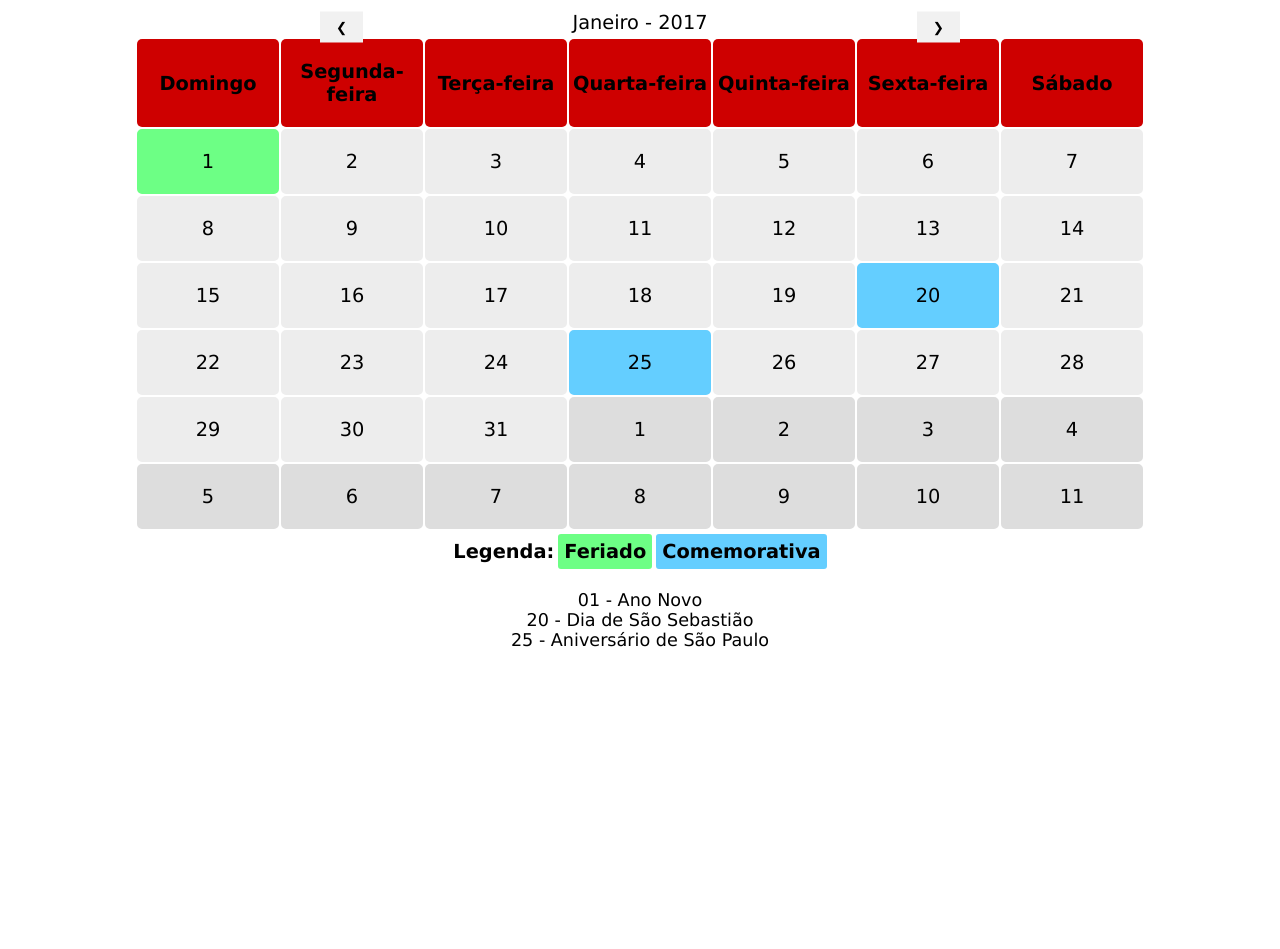
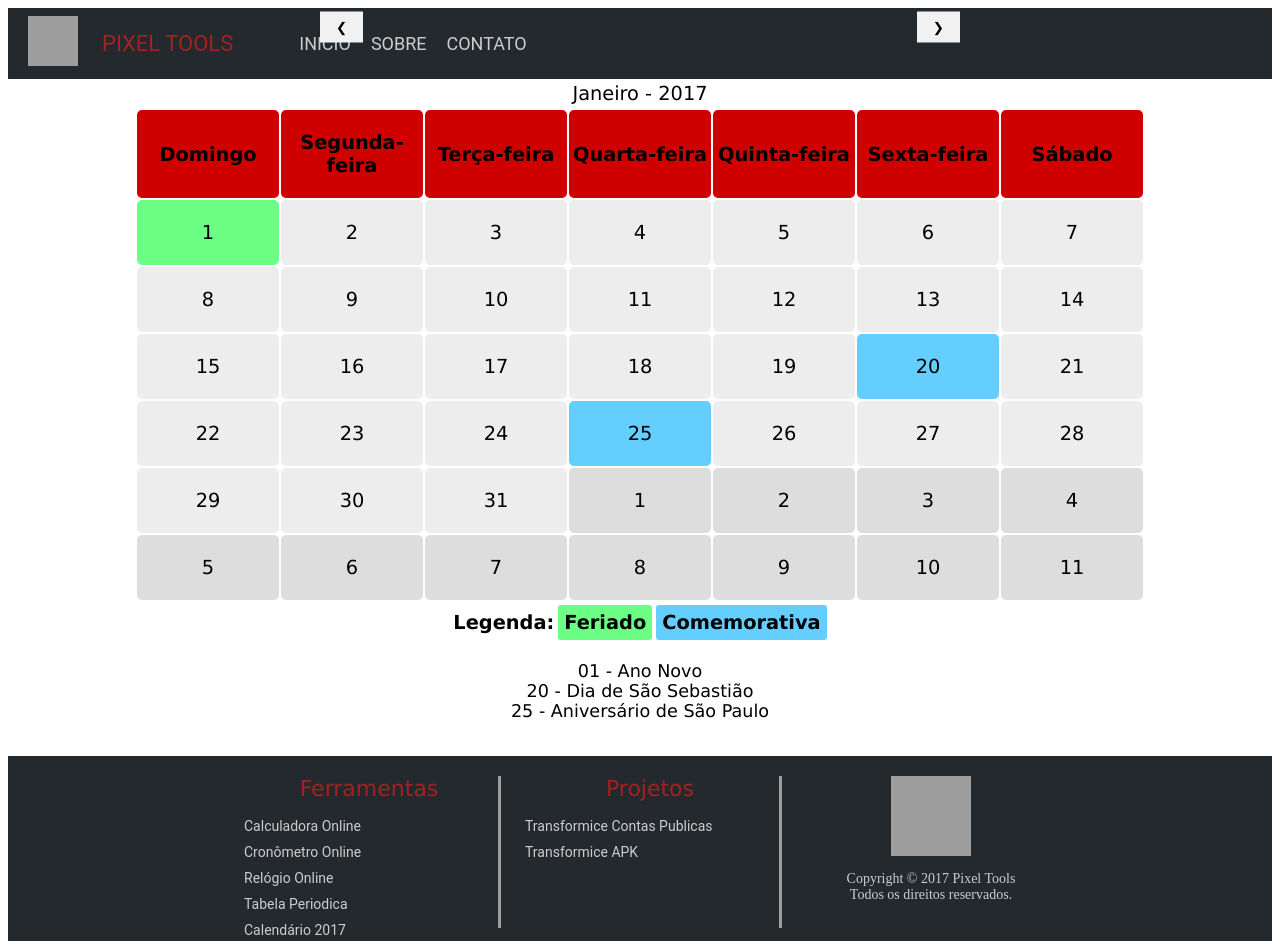
Before and after one commit to TreinoeDieta/Website, a Jekyll site: the page calendario/index.html, which Jekyll copies as it is, in a window 1280 px wide. Built offline with Jekyll 4.4.1, drawn with Linux system fonts in a browser that asks for light colours; before the commit the page ends 900 px from its top, so only the background shows below that; grey boxes are pictures that could not be loaded.

Commit message:
Update index.html

```diff
--- a/calendario/index.html
+++ b/calendario/index.html
@@ -93,8 +93,116 @@
     border-radius: 3px;
 }
 </style>
+<style>
+		.texto {
+		text-decoration: none;
+    		font-family: "Roboto",helvetica,arial,sans-serif;
+		color: #ccc;
+		font-size: 14px;
+		}
+		.subtitle {
+		text-decoration: none;
+    		font-family: "Roboto",helvetica,arial,sans-serif;
+		color: black;
+		font-size: 16px;
+		text-align: left;
+		}
+		.footer1 {
+		font-size: 22px;
+    		padding-top: 10px;
+    		vertical-align: top;
+    		width: 250px;
+    		display: inline-block;
+    		text-align: left;
+    		padding-left: 20px;
+		}
+		.footer2 {
+		font-size: 22px;
+    		padding-top: 10px;
+    		vertical-align: top;
+    		width: 250px;
+    		display: inline-block;
+    		text-align: left;
+    		padding-left: 20px;
+		}
+		.footer3 {
+		text-decoration: none;
+		font-size: 14px;
+		color: #ccc;
+    		padding-top: 10px;
+    		vertical-align: top;
+    		width: 250px;
+    		display: inline-block;
+    		text-align: center;
+    		padding-left: 20px;
+		}
+		.footer {
+		background-color: #24292e;
+		text-align: center;
+		}
+		.divisor {
+		width: 3px;
+		background: url(https://i.imgur.com/8yA3kCM.png);
+		margin-top: 20px;
+		height: 152px;
+		display: inline-block
+		}
+		.footertitle {
+		margin-top: 10px;
+		margin-bottom: 10px;
+		font-size: 22px;
+		color: #a22222;
+		}
+    		.menutitle {
+		margin-top: 10px;
+		margin-bottom: 10px;
+		font-size: 22px;
+		color: #a22222;
+		}
+    		.menu {
+		background-color: #24292e;
+		}
+    		.menu1 {
+		margin-top: 8px;
+		margin-bottom: 8px;
+		margin-left: 20px;
+		font-size: 22px;
+    		vertical-align: middle;
+    		display: inline-block;
+    		text-align: left;
+		font-family: "Roboto",helvetica,arial,sans-serif;
+		color: #a22222;
+		}
+    		.menu2 {
+		text-decoration: none;
+		margin: 8px;
+		font-size: 18px;
+    		vertical-align: middle;
+    		display: inline-block;
+    		text-align: right;
+		font-family: "Roboto",helvetica,arial,sans-serif;
+		color: #ccc;
+		}
+		.divisor2 {
+		width: 50px;
+		margin-top: 8px;
+		display: inline-block
+		}
+</style>
 </head>
 <body>
+<div class="menu">
+  <div class="menu1">
+    <a href="https://pixeltools.tk/"><img src="https://i.imgur.com/PLyBJMz.png" alt="Pixel Tools" width="50px" height="50px"/></a>
+  </div>
+  <div class="menu1">
+PIXEL TOOLS
+	</div>
+<div class="divisor2"></div>
+<a class="menu2" href="https://pixeltools.tk/">INICIO</a>
+<a class="menu2" href="https://pixeltools.tk/sobre/">SOBRE</a>
+<a class="menu2" href="https://pixeltools.tk/contato/">CONTATO</a>
+</div>
 <div class="w3-content w3-display-container">
 	<div class="mySlides">
 <table align="center" class="mes">
@@ -1018,5 +1126,27 @@
   x[slideIndex-1].style.display = "block";
 }
 </script>
+<div class="footer">
+<div class="footer1">
+<p class="footertitle">Ferramentas</p>
+<a class="texto" href="https://pixeltools.tk/calculadora/">Calculadora Online</a><br/>
+<a class="texto" href="https://pixeltools.tk/cronometro/">Cronômetro Online</a><br/>
+<a class="texto" href="https://pixeltools.tk/relogio/">Relógio Online</a><br/>
+<a class="texto" href="https://pixeltools.tk/tabela-periodica/">Tabela Periodica</a><br/>
+<a class="texto" href="https://pixeltools.tk/calendario/">Calendário 2017</a><br/>
+</div>
+<div class="divisor"></div>
+<div class="footer2">
+<p class="footertitle">Projetos</p>
+<a class="texto" href="http://transformice.pixeltools.tk/">Transformice Contas Publicas</a><br/>
+<a class="texto" href="http://transformice.pixeltools.tk/apk/">Transformice APK</a>
+</div>
+<div class="divisor"></div>
+<div class="footer3">
+<p class="footertitle"><a href="https://pixeltools.tk/"><img src="https://i.imgur.com/PLyBJMz.png" alt="Pixel Tools" width="80px" height="80px"/></a></p>
+Copyright © 2017 Pixel Tools<br/>
+Todos os direitos reservados.
+</div>
+</div>
 </body>
 </html>
```
